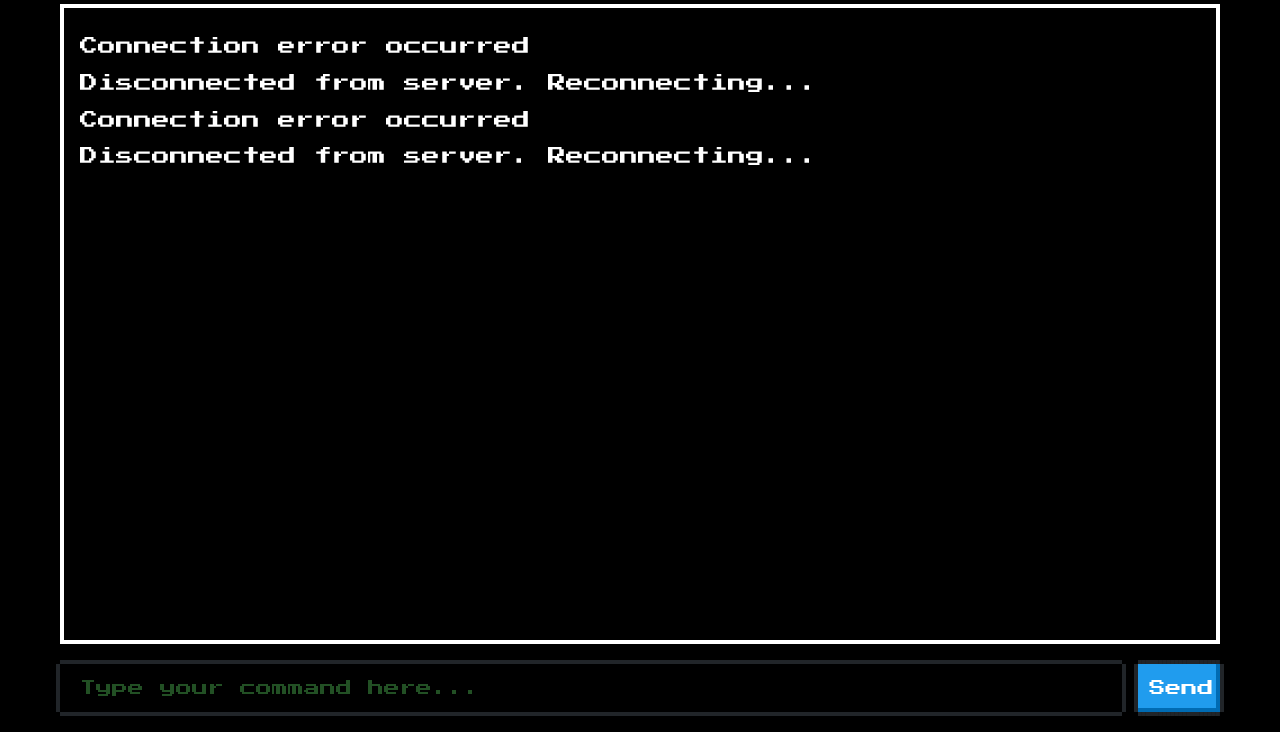
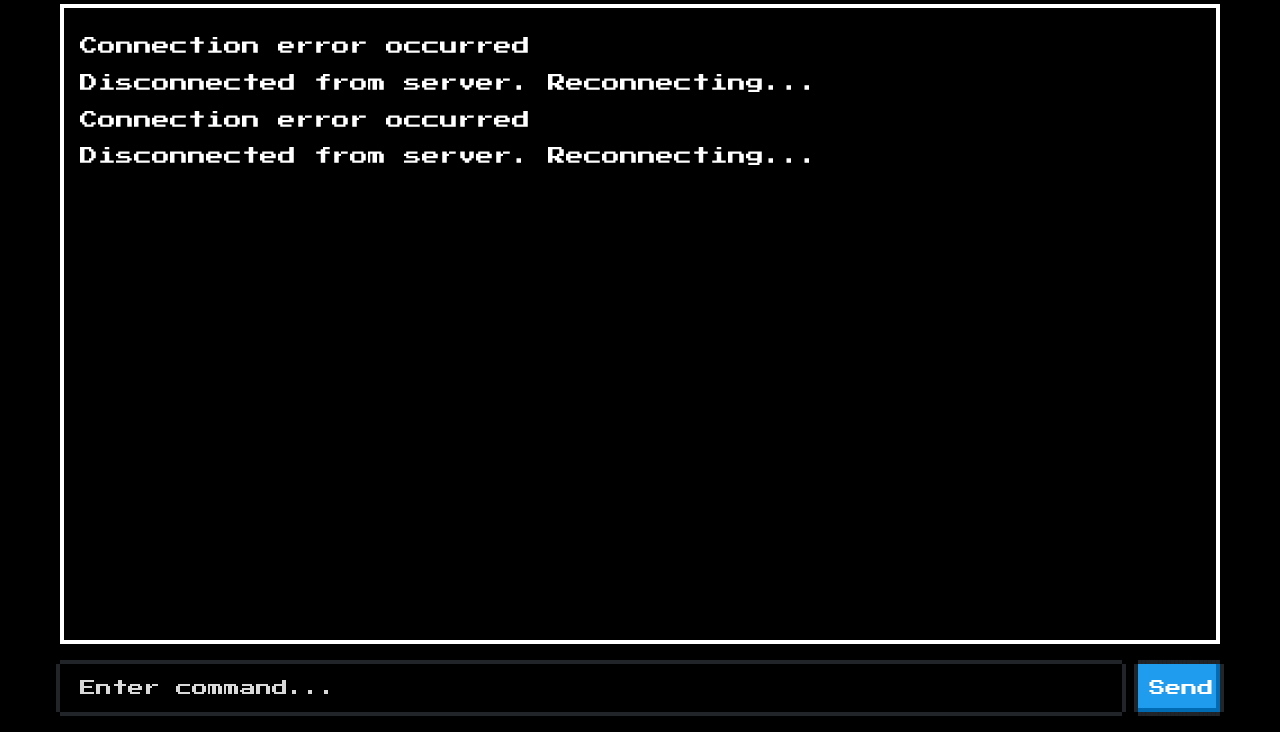
Before and after one commit to Grace/world-of-wordcraft, a plain HTML site: page web/index.html in a window 1280 px wide. Shown: the part 68-800 px from the top of the page. Drawn offline with nearby package versions, Linux system fonts and the light colour scheme.

Commit message:
Changed input placeholder font color

```diff
--- a/web/index.html
+++ b/web/index.html
@@ -22,9 +22,9 @@
                     id="input"
                     type="text"
                     class="nes-input"
-                    placeholder="Type your command here..."
-                    autocomplete="off"
-                    aria-describedby="input-instructions">
+                    placeholder="Enter command..."
+                    autocomplete="on"
+                    aria-describedby="command-input-box">
                 <button id="send" type="button" class="nes-btn is-primary" aria-label="Send Command">Send</button>
             </div>
             <p id="input-instructions" class="sr-only">Press Enter or click Send to submit your command.</p>
--- a/web/style.css
+++ b/web/style.css
@@ -98,8 +98,8 @@ html, body {
 }
 
 #input::placeholder {
-    color: #45a049;
-    opacity: 0.5;
+    color: #fff;
+    opacity: 0.85;
 }
 
 #send {
```
